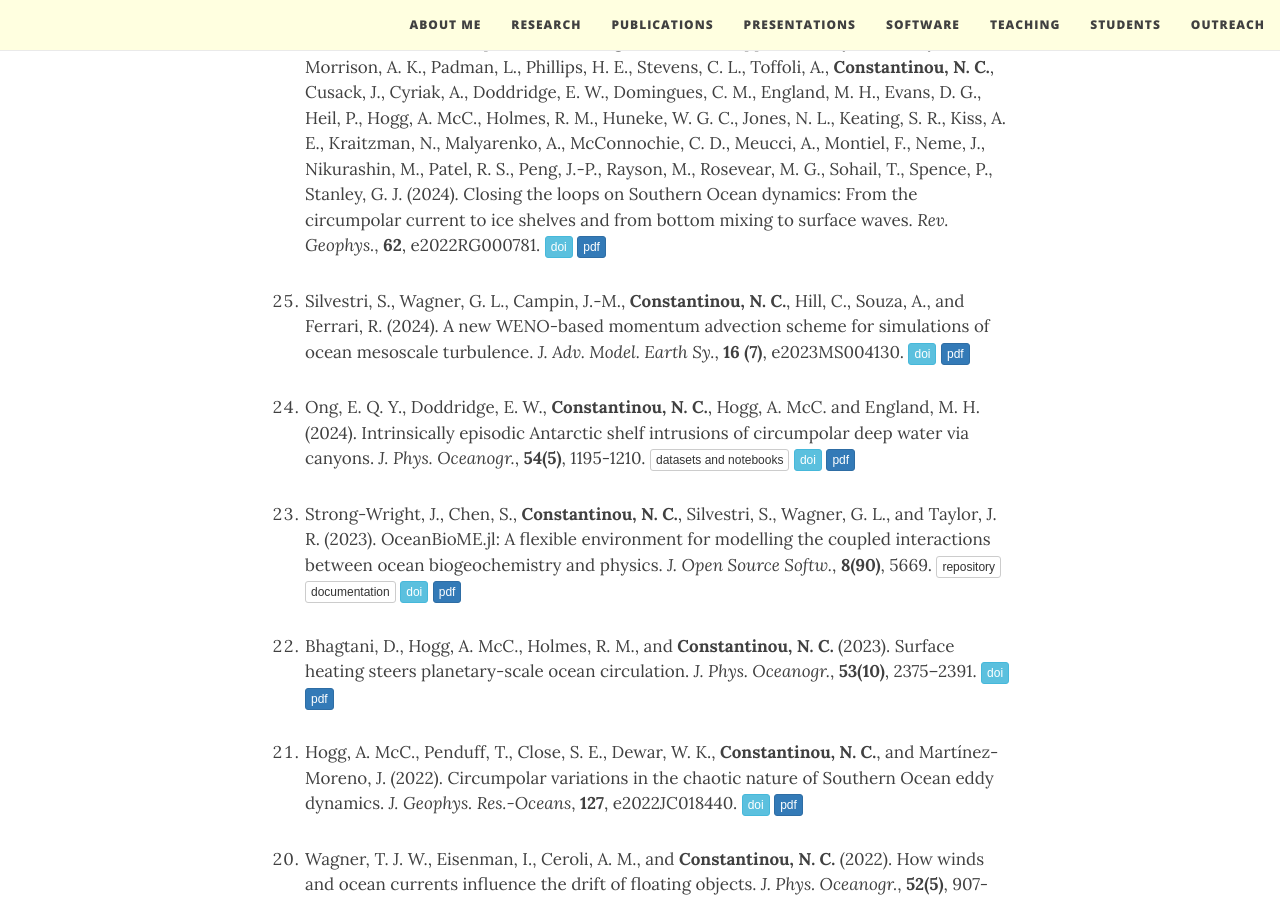
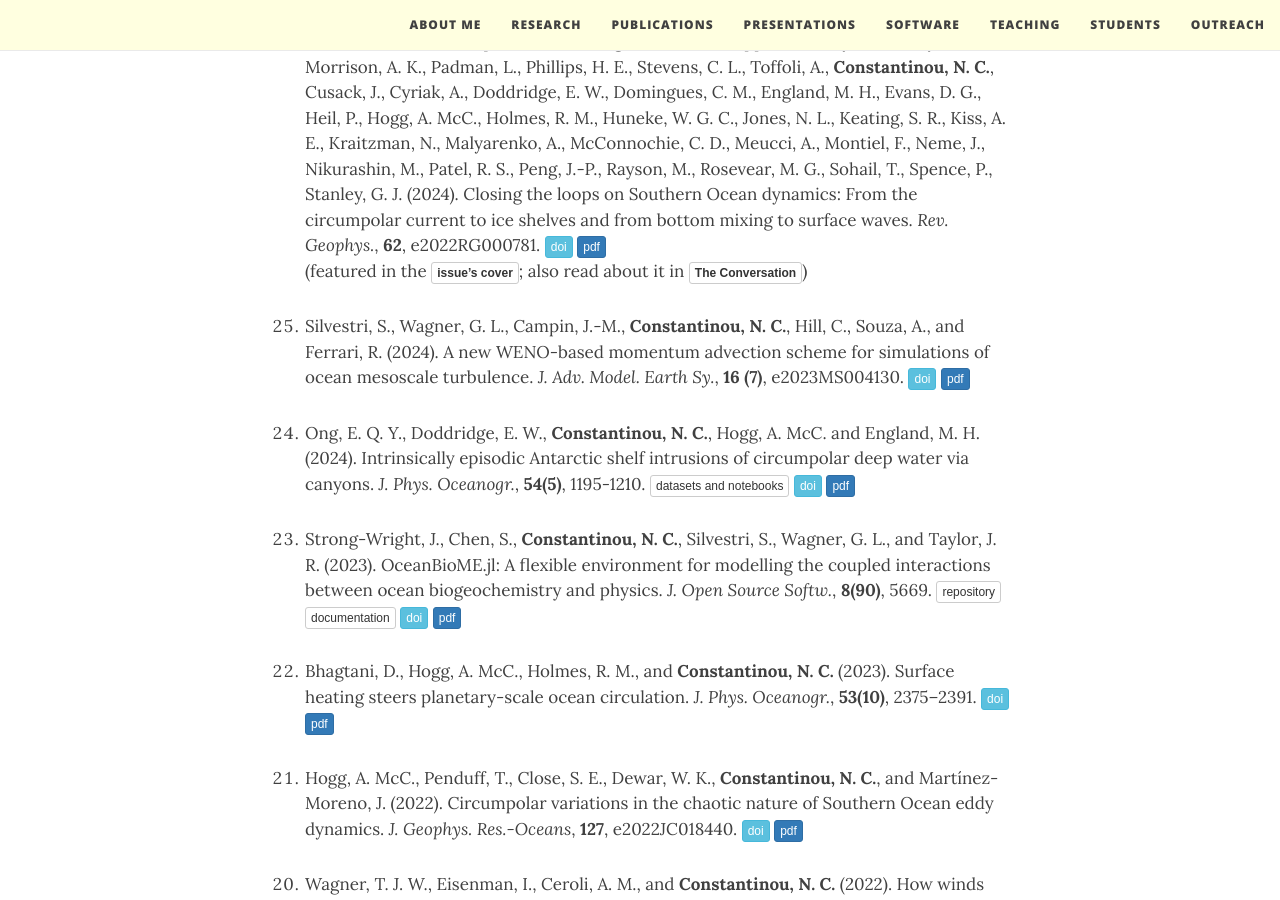
Before and after one commit to navidcy/navidcy.github.io, a Jekyll site: the page built from publications.md, in a window 1280 px wide and 900 px high, scrolled down 1413 px. Built offline with Jekyll 4.4.1, drawn with Linux system fonts in a browser that asks for light colours; nearby versions of some CDN libraries; comment, search, counter and statistics services are not loaded; some of the changed lines change nothing that is shown.

Commit message:
add so-review cover

```diff
--- a/publications.md
+++ b/publications.md
@@ -37,6 +37,7 @@ title: Publications
 
 
 0. Bennetts, L. G., Shakespeare, C. J., Vreugdenhil, C. A., Foppert, A., Gayen, B., Meyer, A., Morrison, A. K., Padman, L., Phillips, H. E., Stevens, C. L., Toffoli, A., **Constantinou, N. C.**, Cusack, J., Cyriak, A., Doddridge, E. W., Domingues, C. M., England, M. H., Evans, D. G., Heil, P., Hogg, A. McC., Holmes, R. M., Huneke, W. G. C., Jones, N. L., Keating, S. R., Kiss, A. E., Kraitzman, N., Malyarenko, A., McConnochie, C. D., Meucci, A., Montiel, F., Neme, J., Nikurashin, M., Patel, R. S., Peng, J.-P., Rayson, M., Rosevear, M. G., Sohail, T., Spence, P., Stanley, G. J. (2024). Closing the loops on Southern Ocean dynamics: From the circumpolar current to ice shelves and from bottom mixing to surface waves. _Rev. Geophys._, **62**, e2022RG000781. [<span class="btn btn-info btn-xs{{end}}" style="font-family:sans-serif;">doi</span>][review-multiscale-SO-doi]{:target="_blank"} [<span class="btn btn-primary btn-xs{{end}}" style="font-family:sans-serif;">pdf</span>][review-multiscale-SO] <span align="right" class='altmetric-embed' data-badge-type="2" data-condensed="true" data-hide-less-than="2" data-doi="10.1029/2022RG000781"></span><br/>
+(featured in the [<span class="btn btn-default btn-xs{{end}}" style="font-family:sans-serif;"><b>issue's cover</b></span>][soreivew-issuecover-doi]{:target="_blank"}; also read about it in [<span class="btn btn-default btn-xs{{end}}" style="font-family:sans-serif;"><b>The Conversation</b></span>][theconversation-so-review]{:target="_blank"})<br/>
 
 
 0. Silvestri, S., Wagner, G. L., Campin, J.-M., **Constantinou, N. C.**, Hill, C., Souza, A., and Ferrari, R. (2024). A new WENO-based momentum advection scheme for simulations of ocean mesoscale turbulence. _J. Adv. Model. Earth Sy._, **16 (7)**, e2023MS004130. [<span class="btn btn-info btn-xs{{end}}" style="font-family:sans-serif;">doi</span>][weno-ILES-doi]{:target="_blank"} [<span class="btn btn-primary btn-xs{{end}}" style="font-family:sans-serif;">pdf</span>][weno-ILES] <span align="right" class='altmetric-embed' data-badge-type="2" data-condensed="true" data-hide-less-than="2" data-doi="10.1029/2023MS004130"></span>
@@ -311,6 +312,8 @@ Selection of press coverage: [<span class="btn btn-default btn-xs{{end}}" style=
 [llnl-press-magnetic]: https://www.llnl.gov/news/lab-researchers-find-magnetic-fields-impact-atmospheric-circulation-gas-giant-planets
 [theconversation-mlclimate]: https://theconversation.com/how-machine-learning-is-helping-us-fine-tune-climate-models-to-reach-unprecedented-detail-165818
 [theconversation-globaleketrends]: https://theconversation.com/satellites-reveal-ocean-currents-are-getting-stronger-with-potentially-significant-implications-for-climate-change-159461
+[theconversation-so-review]: https://theconversation.com/giant-waves-monster-winds-and-earths-strongest-current-heres-why-the-southern-ocean-is-a-global-engine-room-233669
+[soreivew-issuecover-doi]: https://doi.org/10.1002/rog.20326
 [theconversation]: https://theconversation.com/jupiters-magnetic-fields-may-stop-its-wind-bands-from-going-deep-into-the-gas-giant-101324
 [magneticZI-clexbrief]: https://climateextremes.org.au/research-brief-magnetic-suppression-of-zonal-flows-on-a-beta-plane/
 [magneticviscosity-clexbrief]: https://climateextremes.org.au/research-brief-how-magnetic-fields-can-make-water-behave-like-honey/
```
